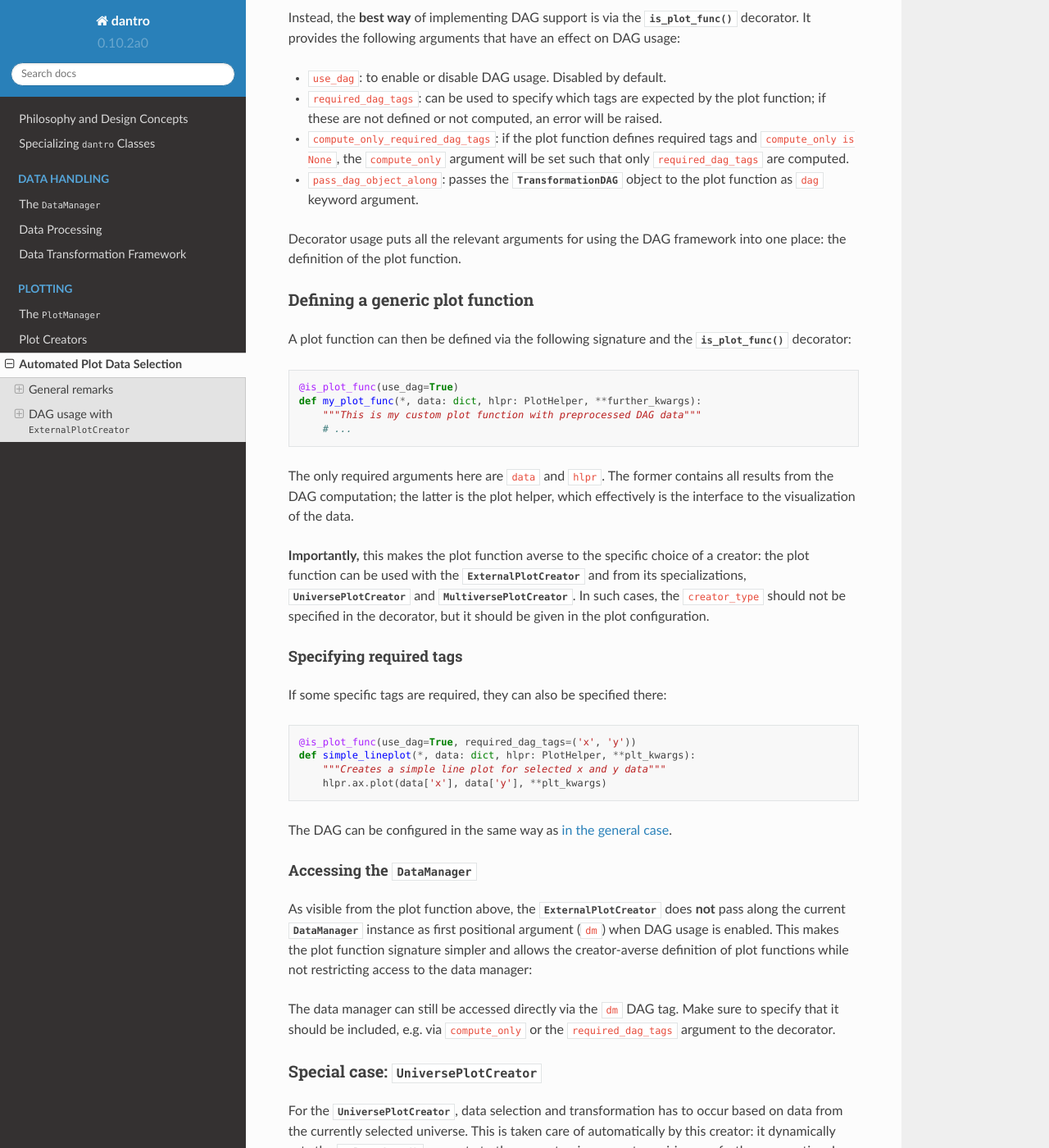
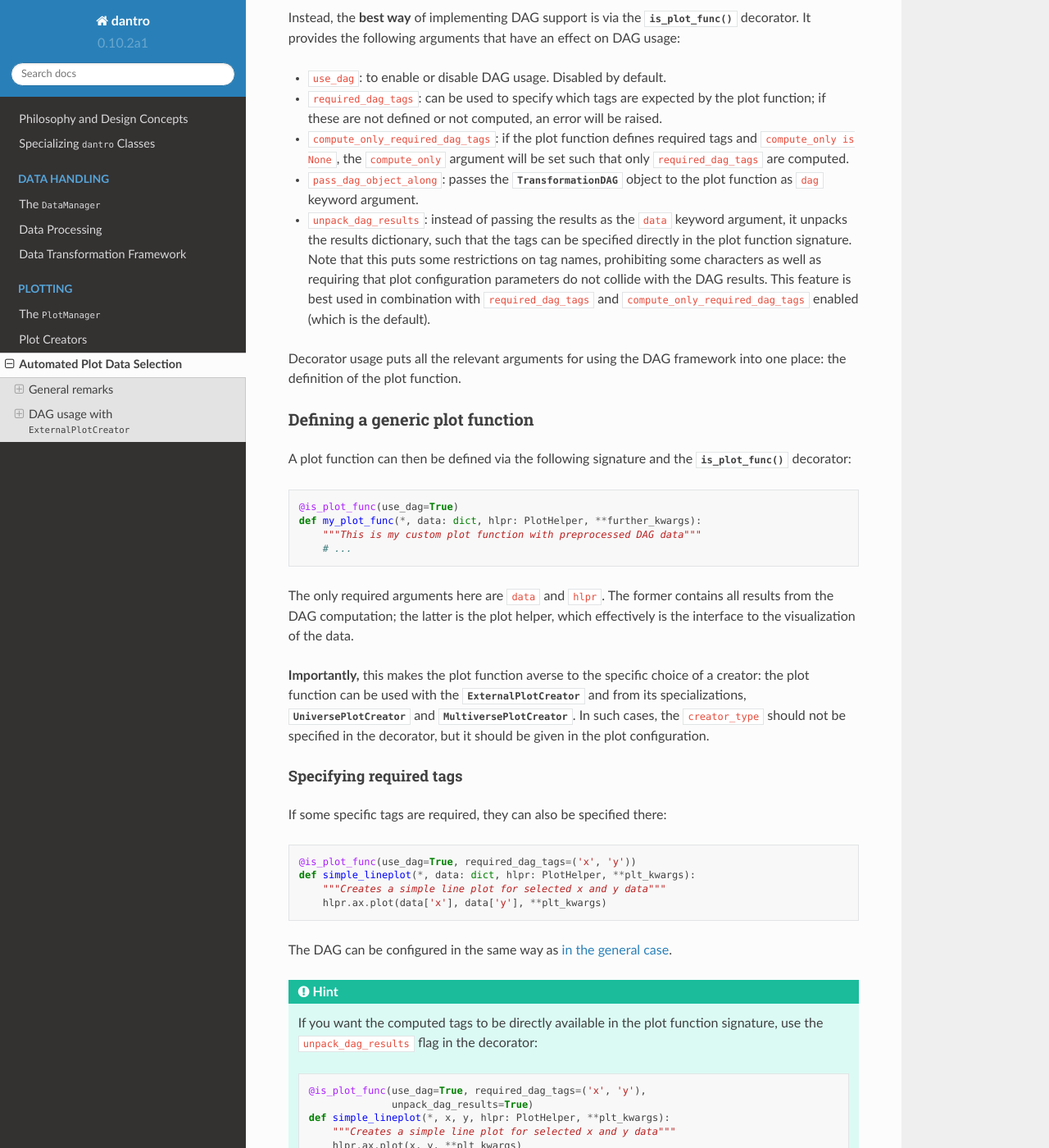
Before and after one commit to utopia-foss/dantro, a Sphinx documentation site: the page built from doc/plotting/plot_data_selection.rst, in a window 1280 px wide and 1400 px high, scrolled down 2484 px. Shown: the whole window at 82% size. Built offline with Sphinx 7.4.7 and the Read the Docs theme 2.0.0, drawn with Linux system fonts in a browser that asks for light colours; pages that are not in the unit, such as notebooks, are missing from menus.

Commit message:
Extend documentation, add changelog entry, bump version

```diff
--- a/dantro/__init__.py
+++ b/dantro/__init__.py
@@ -1,7 +1,7 @@
 """dantro let's you load and manipulate hierarchically organized data"""
 
 # Package version
-__version__ = '0.10.2a0'
+__version__ = '0.10.2a1'
 
 # Configure the logging module for the whole package here by importing the
 # dantro-specific logging module
--- a/doc/plotting/plot_data_selection.rst
+++ b/doc/plotting/plot_data_selection.rst
@@ -104,8 +104,12 @@ It provides the following arguments that have an effect on DAG usage:
 - ``required_dag_tags``: can be used to specify which tags are expected by the plot function; if these are not defined or not computed, an error will be raised.
 - ``compute_only_required_dag_tags``: if the plot function defines required tags and ``compute_only is None``, the ``compute_only`` argument will be set such that only ``required_dag_tags`` are computed.
 - ``pass_dag_object_along``: passes the :py:class:`~dantro.dag.TransformationDAG` object to the plot function as ``dag`` keyword argument.
+- ``unpack_dag_results``: instead of passing the results as the ``data`` keyword argument, it unpacks the results dictionary, such that the tags can be specified directly in the plot function signature.
+  Note that this puts some restrictions on tag names, prohibiting some characters as well as requiring that plot configuration parameters do not collide with the DAG results.
+  This feature is best used in combination with ``required_dag_tags`` and ``compute_only_required_dag_tags`` enabled (which is the default).
 
 Decorator usage puts all the relevant arguments for using the DAG framework into one place: the definition of the plot function.
+
 
 .. _dag_generic_plot_func:
 
@@ -139,6 +143,18 @@ If some specific tags are required, they can also be specified there:
         hlpr.ax.plot(data['x'], data['y'], **plt_kwargs)
 
 The DAG can be configured in the same way as :ref:`in the general case <plot_creator_dag_usage>`.
+
+.. hint::
+
+    If you want the computed tags to be directly available in the plot function signature, use the ``unpack_dag_results`` flag in the decorator:
+
+    .. code-block:: python
+
+        @is_plot_func(use_dag=True, required_dag_tags=('x', 'y'),
+                      unpack_dag_results=True)
+        def simple_lineplot(*, x, y, hlpr: PlotHelper, **plt_kwargs):
+            """Creates a simple line plot for selected x and y data"""
+            hlpr.ax.plot(x, y, **plt_kwargs)
 
 
 Accessing the :py:class:`~dantro.data_mngr.DataManager`
```
Also changed, not shown: CHANGELOG.md (+1 -0 lines).
